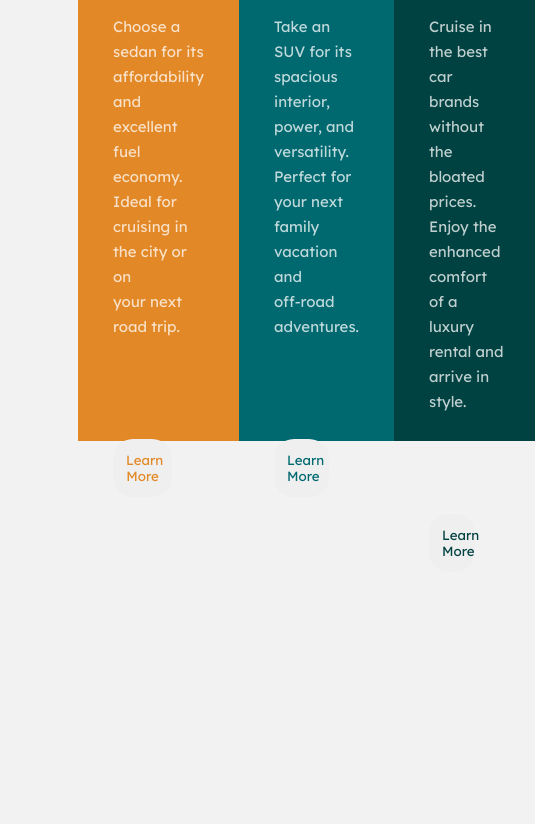
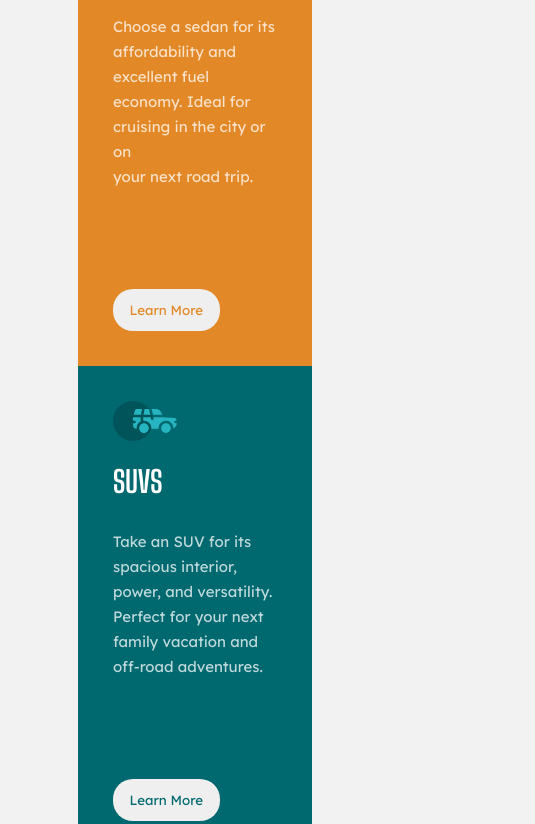
Before and after one commit to joaovxsantos/3-column-preview-card-component-main, a plain HTML site: page index.html in a window 390 px wide. Shown: the part 276-1100 px from the top of the page, 535 px wide, since content can reach past the window. Before the commit the page ends 848 px from the top, so only its background shows below. Drawn offline with Linux system fonts and the light colour scheme.

Commit message:
final-commit

```diff
--- a/style.css
+++ b/style.css
@@ -105,3 +105,10 @@ body {
   }
 
 }
+
+@media (max-width:1200px){
+  .main-container{
+  flex-direction: column;
+
+}
+}
```
